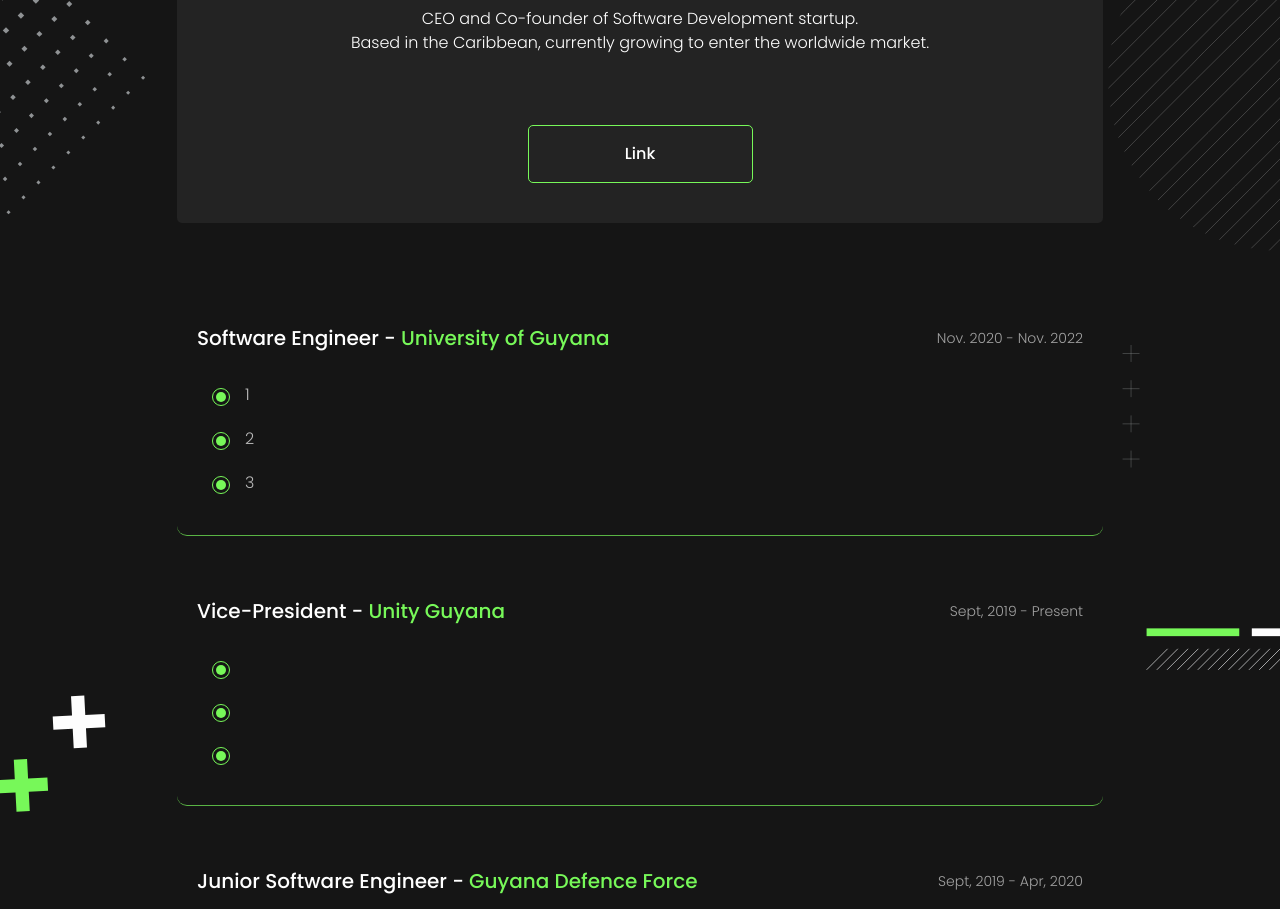
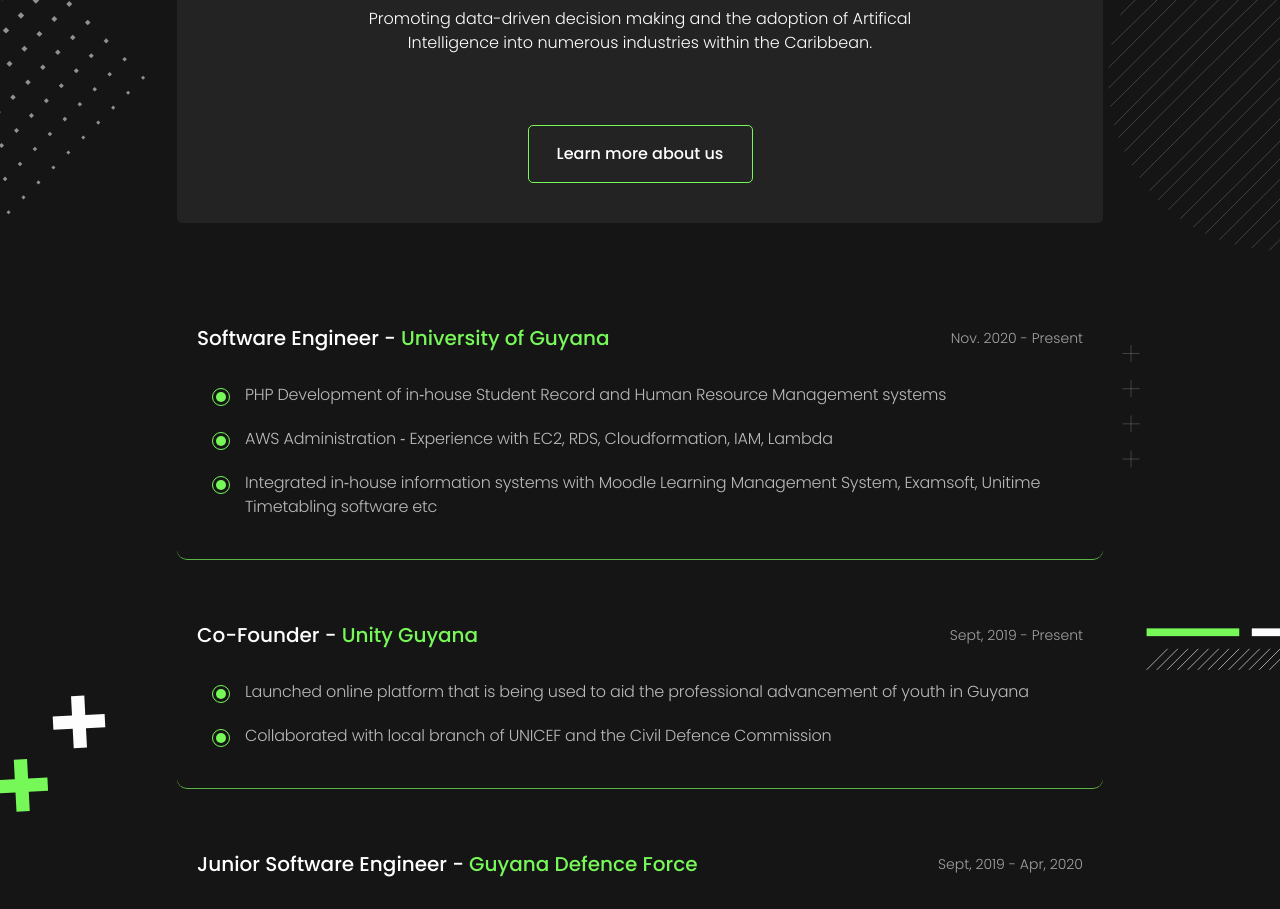
Before and after one commit to AndrewGY/andrewgy.github.io, a React (Create React App) app: page / in a window 1280 px wide. Shown: the part 2160-3069 px from the top of the page. Built offline with nearby package versions, Linux system fonts and the light colour scheme.

Commit message:
favicon & exp desc

```diff
--- a/src/Components/Main/Experience.js
+++ b/src/Components/Main/Experience.js
@@ -27,10 +27,10 @@
                             </p>
                             <div className="flex-all-center-col">
                                 <p className="my-company-description">
-                                    CEO and Co-founder of Software Development startup. <br/> Based in the Caribbean, currently growing to enter the worldwide market.
+                                    Promoting data-driven decision making and the adoption of Artifical Intelligence into numerous industries within the Caribbean.
                                 </p>
                                 <a className="second-main-button" href="https://google.com" target="_blank">
-                                    Link
+                                    Learn more about us
                                 </a>
                             </div>
                         </div>
--- a/src/Data/Data.js
+++ b/src/Data/Data.js
@@ -8,14 +8,15 @@
         responsibilities:[
             {
                 id:0,
-                description:"",            },
+                description:"Researcher in the ICT4Development department of CARICOM HQ - intergovernmental organisation consisting of 15 countries.",
+            },
             {
                 id:1,
-                description:"",
+                description:"Wrote numerous data-driven reports on topics related to technology in the region to facilitate improved decision-making by the department.",
             },
             {
                 id:2,
-                description:"",
+                description:"Created several application mockups and submitted critiques to revitalize the department's online presence.",
             },
         ],
     },
@@ -28,14 +29,11 @@
         responsibilities:[
             {
                 id:0,
-                description:"",
+                description:"Functioned as a civilian employee (work bound by confidentiality agreements) in the Guyana Defence Force's Smart City Project during my final year of studies.",
             },
             {
                 id:1,
-                description:"",            },
-            {
-                id:2,
-                description:"",
+                description:"Completed several Big Data & IoT courses provided by Huawei",
             },
         ],
     },
@@ -44,19 +42,15 @@
         company:"Unity Guyana",
         startTime:"Sept, 2019",
         endTime:"Present",
-        role:"Vice-President",
+        role:"Co-Founder",
         responsibilities:[
             {
                 id:0,
-                description:"",
+                description:"Launched online platform that is being used to aid the professional advancement of youth in Guyana",
             },
             {
                 id:1,
-                description:"",
-            },
-            {
-                id:2,
-                description:"",
+                description:"Collaborated with local branch of UNICEF and the Civil Defence Commission",
             },
         ],
     },
@@ -64,20 +58,20 @@
         id:3,
         company:"University of Guyana",
         startTime:"Nov. 2020",
-        endTime:"Nov. 2022",
+        endTime:"Present",
         role:"Software Engineer",
         responsibilities:[
             {
                 id:0,
-                description:"1",
+                description:"PHP Development of in‑house Student Record and Human Resource Management systems",
             },
             {
                 id:1,
-                description:"2",
+                description:"AWS Administration ‑ Experience with EC2, RDS, Cloudformation, IAM, Lambda",
             },
             {
                 id:2,
-                description:"3",
+                description:"Integrated in‑house information systems with Moodle Learning Management System, Examsoft, Unitime Timetabling software etc",
             },
         ],
     },
```
Also changed, not shown: 1 other file (tests, documents, lock files or other folders).
